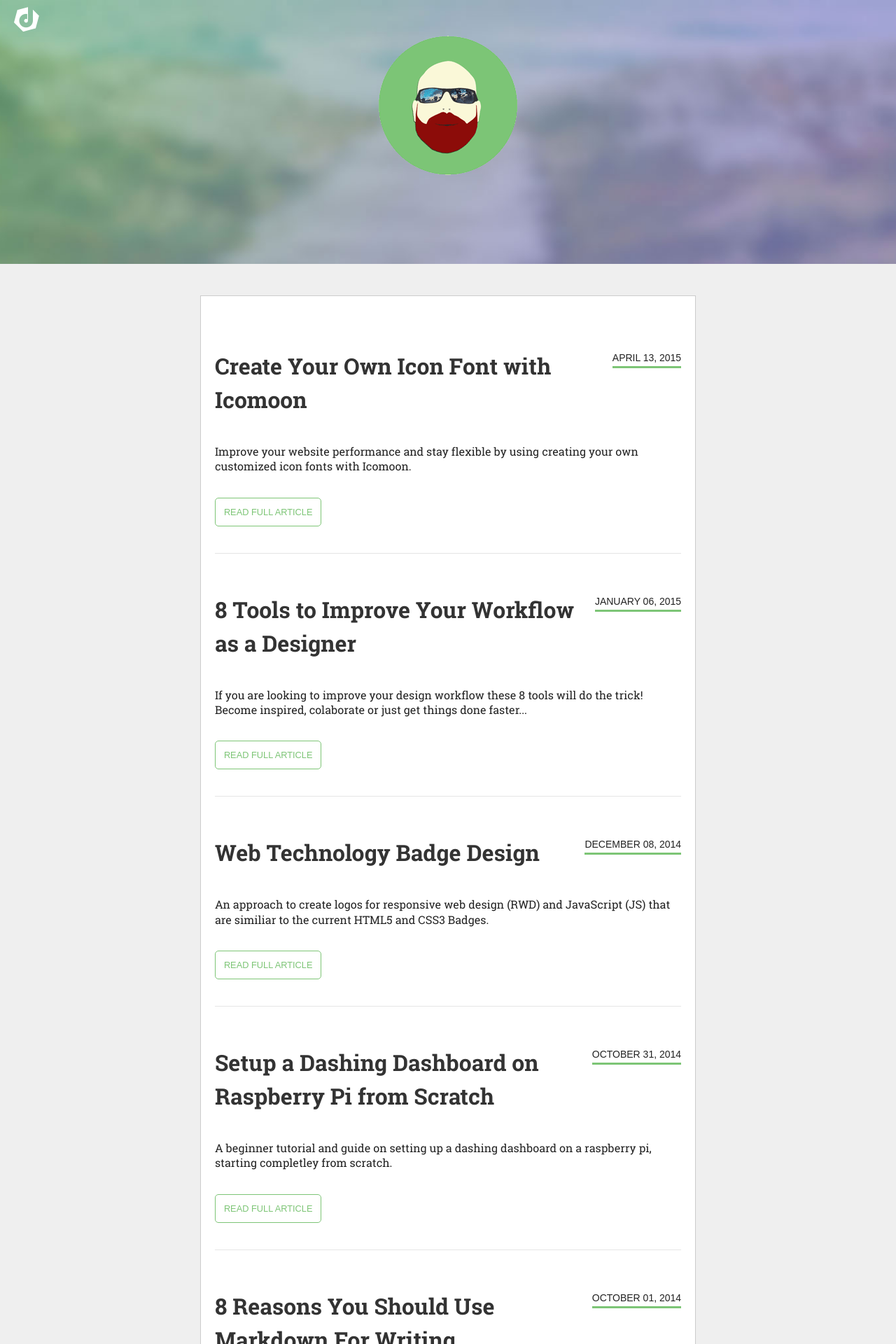
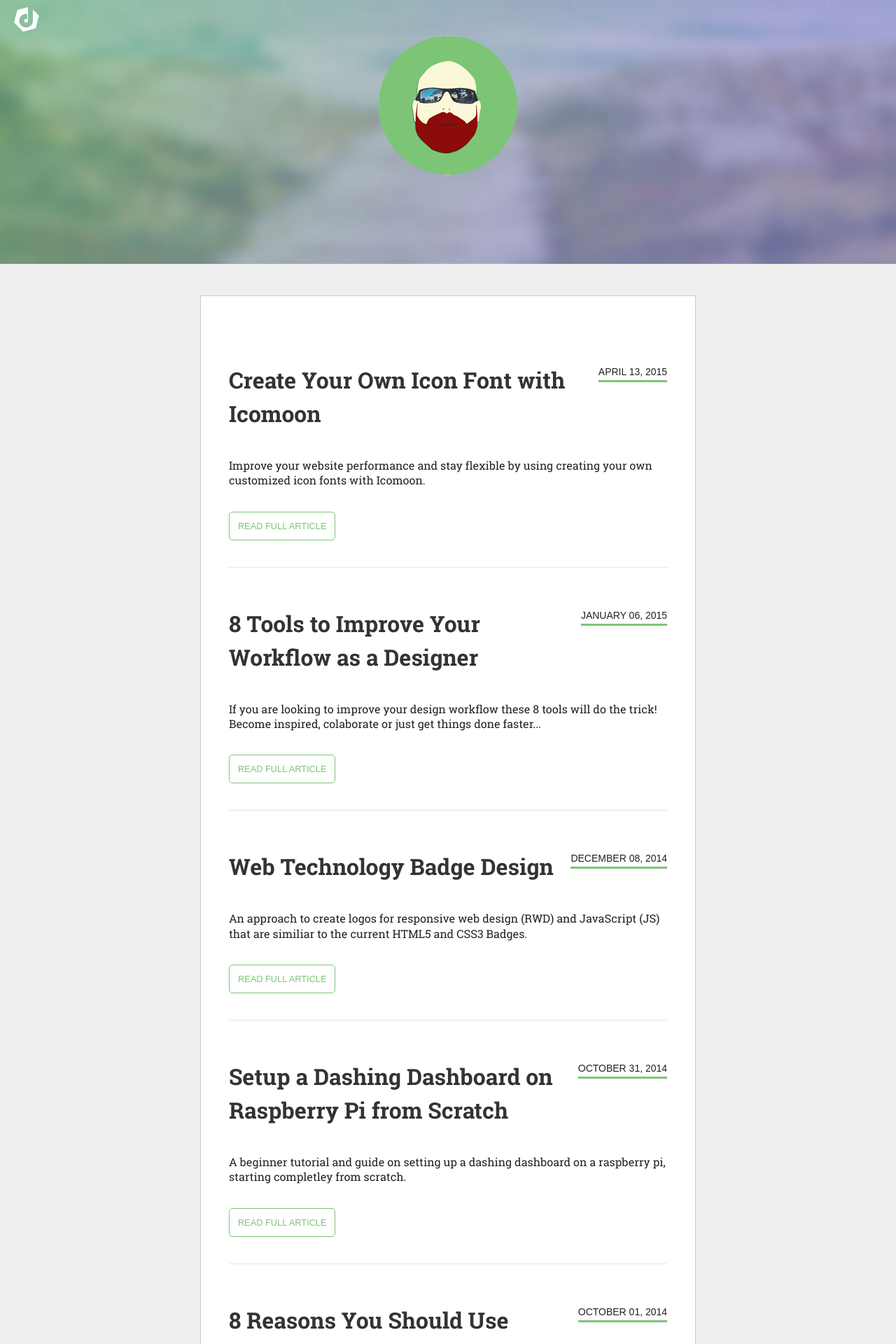
Before and after one commit to dyscribe/dyscribe_blog, a Jekyll site: the page built from index.html, in a window 1280 px wide. Shown: the top 1920 px of the page at 70% size. Built offline with Jekyll 4.4.1, drawn with Linux system fonts in a browser that asks for light colours.

Commit message:
adjust article styling

```diff
--- a/_sass/_layout.scss
+++ b/_sass/_layout.scss
@@ -135,7 +135,7 @@ span + .entry-title {
 	@media (min-width: 999px) {
 		background-color: $white;
 		border: 1px solid #ccc;
-		padding: 20px;
+		padding: 40px;
 	}
 	p:first-child {
 		margin-top: 0;
```
